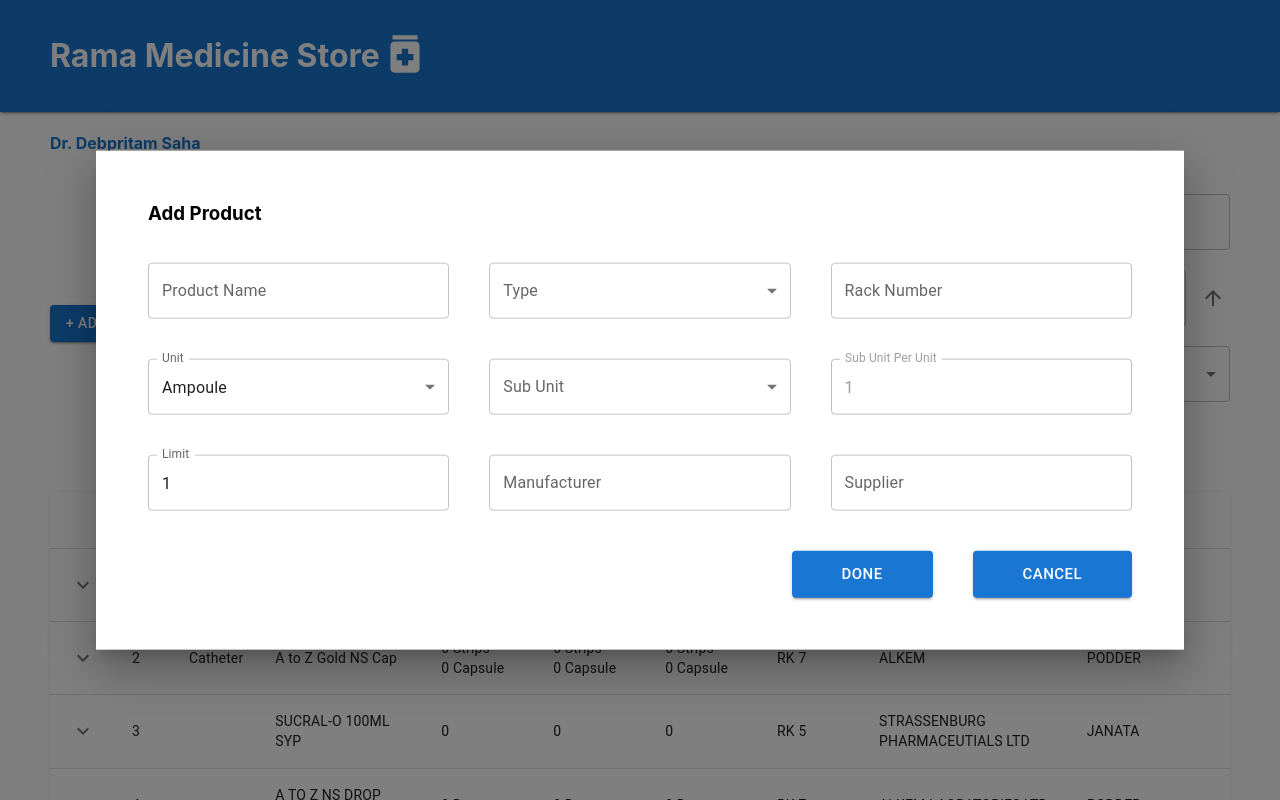
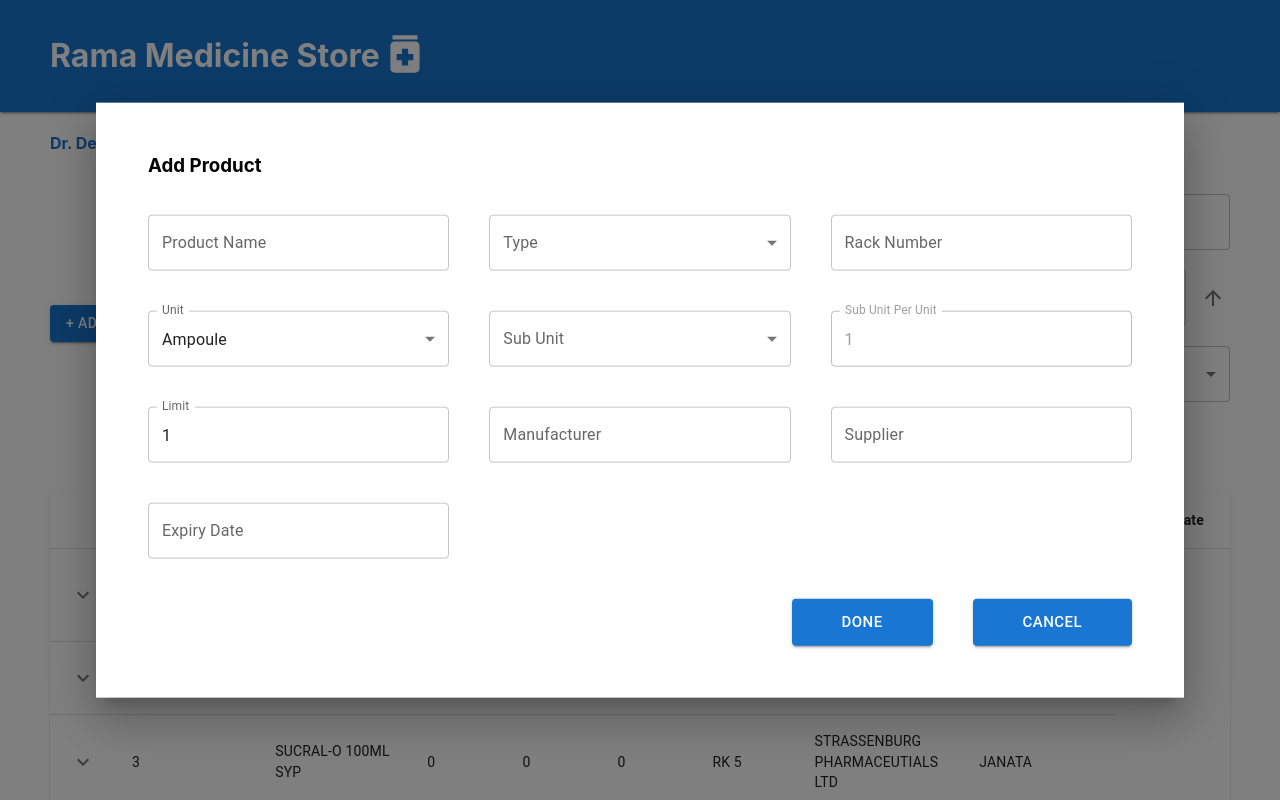
Before and after one commit to ddaspodder/medical-store, a React (Create React App) app: page / in a window 1280 px wide. Both pictures are taken after a click on the button "+ ADD PRODUCT". Shown: the top 800 px of the page. Built offline with nearby package versions, Linux system fonts and the light colour scheme; data requests are answered from the project's data file.

Commit message:
updated expiry date

```diff
--- a/package.json
+++ b/package.json
@@ -7,10 +7,12 @@
     "@emotion/styled": "^11.10.0",
     "@mui/icons-material": "^5.8.4",
     "@mui/material": "^5.10.0",
+    "@mui/x-date-pickers": "^6.2.0",
     "@testing-library/jest-dom": "^5.15.1",
     "@testing-library/react": "^11.2.7",
     "@testing-library/user-event": "^12.8.3",
     "axios": "^0.24.0",
+    "dayjs": "^1.11.7",
     "json-server": "^0.17.0",
     "react": "^17.0.2",
     "react-dom": "^17.0.2",
--- a/src/App.js
+++ b/src/App.js
@@ -67,6 +67,12 @@ export const columns = [
   {
     id: "supplier",
     label: "Supplier",
+    minWidth: 120,
+    align: "left",
+  },
+  {
+    id: "expiry",
+    label: "Expiry Date",
     minWidth: 120,
     align: "left",
   },
--- /dev/null
+++ b/src/components/core/DateField.js
@@ -0,0 +1,14 @@
+import * as React from "react";
+import { LocalizationProvider } from "@mui/x-date-pickers/LocalizationProvider";
+import { AdapterDayjs } from "@mui/x-date-pickers/AdapterDayjs";
+import { DateField } from "@mui/x-date-pickers/DateField";
+import FormControl from "@mui/material/FormControl";
+export default function BasicDateField(props) {
+  return (
+    <FormControl fullWidth>
+      <LocalizationProvider dateAdapter={AdapterDayjs}>
+        <DateField {...props} format="DD-MM-YYYY" />
+      </LocalizationProvider>
+    </FormControl>
+  );
+}
--- a/src/components/custom/AddProductForm.js
+++ b/src/components/custom/AddProductForm.js
@@ -11,6 +11,8 @@ import {
   PaddedWrapper,
 } from "../core/StyledComponents";
 import { addProduct } from "../../apiEndpoint";
+import DateField from "../core/DateField";
+import dayjs from "dayjs";
 
 const AddProductForm = (props) => {
   const {
@@ -31,6 +33,7 @@ const AddProductForm = (props) => {
   const [manufacturer, setManufacturer] = useState("");
   const [supplier, setSupplier] = useState("");
   const [disabled, setDisable] = useState(false);
+  const [expiry, setExpiry] = useState(null);
 
   const onChangePName = (value) => {
     setPName(value);
@@ -68,6 +71,10 @@ const AddProductForm = (props) => {
     setSupplier(value);
   };
 
+  const onChangeExpiry = (value) => {
+    setExpiry(value);
+  };
+
   const onSubmitForm = () => {
     const payload = {
       type: type,
@@ -82,6 +89,7 @@ const AddProductForm = (props) => {
       limit: limit,
       manufacturer: manufacturer,
       supplier: supplier,
+      expiry: dayjs(expiry),
     };
 
     (async () => {
@@ -89,13 +97,21 @@ const AddProductForm = (props) => {
         setDisable(true);
         let res = await addProduct(payload);
         console.log("res", res);
-        handleAlert("Product added successfully!", "success", true);
+        handleAlert(
+          "Product added successfully!",
+          "success",
+          true
+        );
         fetchData();
         handleClose();
         setDisable(false);
       } catch (e) {
         console.log(e);
-        handleAlert("There was some problem in adding product!", "error", true);
+        handleAlert(
+          "There was some problem in adding product!",
+          "error",
+          true
+        );
         setDisable(false);
       }
     })();
@@ -128,7 +144,11 @@ const AddProductForm = (props) => {
         </SectionOneByThree>
         <SectionOneByThree>
           <InputWrapper>
-            <Text label={"Rack Number"} value={rack} onChange={onChangeRack} />
+            <Text
+              label={"Rack Number"}
+              value={rack}
+              onChange={onChangeRack}
+            />
           </InputWrapper>
         </SectionOneByThree>
       </SectionWrapper>
@@ -162,7 +182,8 @@ const AddProductForm = (props) => {
               onChange={onChangeSubUnitPerUnit}
               disabled={subUnit ? false : true}
               onBlur={() =>
-                (!subUnitPerUnit || subUnitPerUnit < 1) && setSubUnitPerUnit(1)
+                (!subUnitPerUnit || subUnitPerUnit < 1) &&
+                setSubUnitPerUnit(1)
               }
             />
           </InputWrapper>
@@ -171,7 +192,11 @@ const AddProductForm = (props) => {
       <SectionWrapper>
         <SectionOneByThree>
           <InputWrapper>
-            <Text label={"Limit"} value={limit} onChange={onChangeLimit} />
+            <Text
+              label={"Limit"}
+              value={limit}
+              onChange={onChangeLimit}
+            />
           </InputWrapper>
         </SectionOneByThree>
         <SectionOneByThree>
@@ -189,6 +214,17 @@ const AddProductForm = (props) => {
               label={"Supplier"}
               value={supplier}
               onChange={onChangeSupplier}
+            />
+          </InputWrapper>
+        </SectionOneByThree>
+      </SectionWrapper>
+      <SectionWrapper>
+        <SectionOneByThree>
+          <InputWrapper>
+            <DateField
+              label={"Expiry Date"}
+              value={null}
+              onChange={onChangeExpiry}
             />
           </InputWrapper>
         </SectionOneByThree>
--- a/src/components/custom/EditProductForm.js
+++ b/src/components/custom/EditProductForm.js
@@ -12,6 +12,8 @@ import {
 } from "../core/StyledComponents";
 import { updateProduct } from "../../apiEndpoint";
 import { getUpdatedQtyOnSubUnitPerUnitChange } from "../../helper";
+import DateField from "../core/DateField";
+import dayjs from "dayjs";
 
 const EditProductForm = (props) => {
   const {
@@ -34,6 +36,7 @@ const EditProductForm = (props) => {
     manufacturer: manufacturerData,
     supplier: supplierData,
     limit: limitData,
+    expiry: expiryDate,
     stock,
     store,
     shop,
@@ -43,10 +46,17 @@ const EditProductForm = (props) => {
   const [rack, setRack] = useState(rackData || "");
   const [unit, setUnit] = useState(unitData || "");
   const [subUnit, setSubUnit] = useState(subUnitData || "");
-  const [subUnitPerUnit, setSubUnitPerUnit] = useState(subUnitPerUnitData);
+  const [subUnitPerUnit, setSubUnitPerUnit] = useState(
+    subUnitPerUnitData
+  );
   const [limit, setLimit] = useState(limitData);
-  const [manufacturer, setManufacturer] = useState(manufacturerData || "");
-  const [supplier, setSupplier] = useState(supplierData || "");
+  const [expiry, setExpiry] = useState(expiryDate);
+  const [manufacturer, setManufacturer] = useState(
+    manufacturerData || ""
+  );
+  const [supplier, setSupplier] = useState(
+    supplierData || ""
+  );
   const [disabled, setDisable] = useState(false);
 
   const onChangePName = (value) => {
@@ -79,6 +89,10 @@ const EditProductForm = (props) => {
 
   const onChangeManufacturer = (value) => {
     setManufacturer(value);
+  };
+
+  const onChangeExpiry = (value) => {
+    setExpiry(value);
   };
 
   const onChangeSupplier = (value) => {
@@ -119,6 +133,7 @@ const EditProductForm = (props) => {
       rack: rack,
       manufacturer: manufacturer,
       supplier: supplier,
+      expiry: expiry,
       store: `${newUnitQtyStore}|${newSubUnitQtyStore}`,
       stock: `${newUnitQtyStock}|${newSubUnitQtyStock}`,
       shop: `${newUnitQtyShop}|${newSubUnitQtyShop}`,
@@ -130,7 +145,11 @@ const EditProductForm = (props) => {
         setDisable(true);
         let res = await updateProduct(payload, id);
         console.log("res", res);
-        handleAlert("The product was updated successfully!", "success", true);
+        handleAlert(
+          "The product was updated successfully!",
+          "success",
+          true
+        );
         fetchData();
         handleClose();
         setDisable(false);
@@ -173,7 +192,11 @@ const EditProductForm = (props) => {
         </SectionOneByThree>
         <SectionOneByThree>
           <InputWrapper>
-            <Text label={"Rack Number"} value={rack} onChange={onChangeRack} />
+            <Text
+              label={"Rack Number"}
+              value={rack}
+              onChange={onChangeRack}
+            />
           </InputWrapper>
         </SectionOneByThree>
       </SectionWrapper>
@@ -207,7 +230,8 @@ const EditProductForm = (props) => {
               onChange={onChangeSubUnitPerUnit}
               disabled={subUnit ? false : true}
               onBlur={() =>
-                (!subUnitPerUnit || subUnitPerUnit < 1) && setSubUnitPerUnit(1)
+                (!subUnitPerUnit || subUnitPerUnit < 1) &&
+                setSubUnitPerUnit(1)
               }
             />
           </InputWrapper>
@@ -216,7 +240,11 @@ const EditProductForm = (props) => {
       <SectionWrapper>
         <SectionOneByThree>
           <InputWrapper>
-            <Text label={"Limit"} value={limit} onChange={onChangeLimit} />
+            <Text
+              label={"Limit"}
+              value={limit}
+              onChange={onChangeLimit}
+            />
           </InputWrapper>
         </SectionOneByThree>
         <SectionOneByThree>
@@ -234,6 +262,17 @@ const EditProductForm = (props) => {
               label={"Supplier"}
               value={supplier}
               onChange={onChangeSupplier}
+            />
+          </InputWrapper>
+        </SectionOneByThree>
+      </SectionWrapper>
+      <SectionWrapper>
+        <SectionOneByThree>
+          <InputWrapper>
+            <DateField
+              label={"Expiry Date"}
+              value={expiry ? dayjs(expiry) : null}
+              onChange={onChangeExpiry}
             />
           </InputWrapper>
         </SectionOneByThree>
--- a/src/components/custom/Table.js
+++ b/src/components/custom/Table.js
@@ -22,6 +22,7 @@ import StoreToShopForm from "./StoreToShopForm";
 import EditProductForm from "./EditProductForm";
 import DeleteProductForm from "./DeleteProductForm";
 import Modal from "../core/Modal";
+import dayjs from "dayjs";
 
 const actionColumns = [
   {
@@ -147,18 +148,28 @@ function Row({
           return "";
       }
     },
-    [row, unitList, subUnitList, typeList, handleAlert, fetchData]
+    [
+      row,
+      unitList,
+      subUnitList,
+      typeList,
+      handleAlert,
+      fetchData,
+    ]
   );
 
   const getFormattedQty = useCallback(
     (qty) => {
       if (!!qty) {
         const [unitQty, subUnitQty] = qty.split("|");
-        const filteredUnit = unitList.find((unit) => unit.id === row.unit);
+        const filteredUnit = unitList.find(
+          (unit) => unit.id === row.unit
+        );
         const filteredSubUnit = subUnitList.find(
           (subUnit) => subUnit.id === row.subUnit
         );
-        const filteredUnitLabel = (filteredUnit && filteredUnit.value) || "";
+        const filteredUnitLabel =
+          (filteredUnit && filteredUnit.value) || "";
         const filteredSubUnitLabel =
           (filteredSubUnit && filteredSubUnit.value) || "";
         const qtyLabel = `${unitQty}\u00A0${filteredUnitLabel} ${
@@ -180,7 +191,11 @@ function Row({
             size="small"
             onClick={() => setOpen(!open)}
           >
-            {open ? <KeyboardArrowUpIcon /> : <KeyboardArrowDownIcon />}
+            {open ? (
+              <KeyboardArrowUpIcon />
+            ) : (
+              <KeyboardArrowDownIcon />
+            )}
           </IconButton>
         </TableCell>
         {/* for SL no */}
@@ -204,6 +219,13 @@ function Row({
                 (item) => item.id === row["type"]
               );
               return filteredType ? filteredType.value : "";
+            } else if (
+              column.id === "expiry" &&
+              !!row[column.id]
+            ) {
+              return dayjs(row[column.id]).format(
+                "DD-MM-YYYY"
+              );
             }
             return row[column.id];
           })();
@@ -218,7 +240,10 @@ function Row({
           );
         })}
       </TableRow>
-      <TableCell style={{ paddingBottom: 0, paddingTop: 0 }} colSpan={10}>
+      <TableCell
+        style={{ paddingBottom: 0, paddingTop: 0 }}
+        colSpan={10}
+      >
         <Collapse in={open} timeout="auto" unmountOnExit>
           <Box>
             <Table>
@@ -227,10 +252,18 @@ function Row({
                   <TableCell
                     key={column.id}
                     align={column.align}
-                    style={{ minWidth: column.minWidth, borderBottom: "none" }}
+                    style={{
+                      minWidth: column.minWidth,
+                      borderBottom: "none",
+                    }}
                   >
-                    <Modal label={column.label} buttonVariant={"contained"}>
-                      {(modalProps) => getForm(column, modalProps)}
+                    <Modal
+                      label={column.label}
+                      buttonVariant={"contained"}
+                    >
+                      {(modalProps) =>
+                        getForm(column, modalProps)
+                      }
                     </Modal>
                   </TableCell>
                 ))}
@@ -288,7 +321,10 @@ export default function StickyHeadTable(props) {
                 <TableCell
                   key={column.id}
                   align={column.align}
-                  style={{ minWidth: column.minWidth, fontWeight: "bold" }}
+                  style={{
+                    minWidth: column.minWidth,
+                    fontWeight: "bold",
+                  }}
                 >
                   {column.label}
                 </TableCell>
@@ -297,7 +333,10 @@ export default function StickyHeadTable(props) {
           </TableHead>
           <TableBody>
             {rows
-              .slice(page * rowsPerPage, page * rowsPerPage + rowsPerPage)
+              .slice(
+                page * rowsPerPage,
+                page * rowsPerPage + rowsPerPage
+              )
               .map((row, index) => {
                 return (
                   <Row
```
Also changed, not shown: 1 other file (tests, documents, lock files or other folders).
